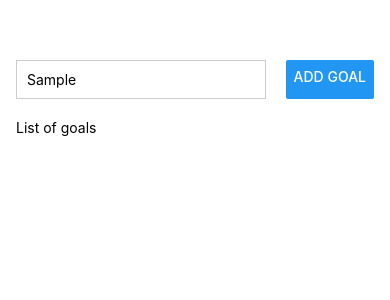
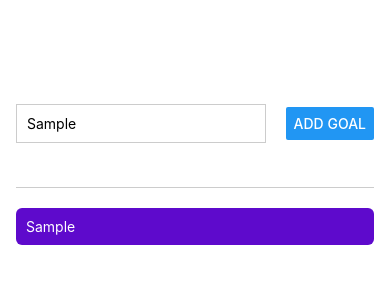
Before and after one commit to aman-maharshi/react-native-projects, a React Native app in the folder goal-list-app/: screen / in a window 390 px wide. Both pictures are taken after typing "Sample" into the empty fields and a click on the button "ADD GOAL". Shown: the top 300 px of the page. Built offline with nearby package versions, Linux system fonts and the light colour scheme.

Commit message:
add items and show them as list functionality

```diff
--- a/goal-list-app/App.js
+++ b/goal-list-app/App.js
@@ -4,14 +4,17 @@ import { StyleSheet, Text, View, TextInput, Button } from "react-native"
 const styles = StyleSheet.create({
     appContainer: {
         paddingTop: 60,
-        paddingHorizontal: 16
+        paddingHorizontal: 16,
+        flex: 1
     },
     inputContainer: {
+        flex: 1,
         flexDirection: "row",
         justifyContent: "space-between",
-        marginBottom: 20
-        // borderWidth: 1,
-        // borderColor: "red"
+        alignItems: "center",
+        marginBottom: 20,
+        borderBottomWidth: 1,
+        borderColor: "#cccccc"
     },
     textInput: {
         flex: 1,
@@ -19,6 +22,18 @@ const styles = StyleSheet.create({
         borderColor: "#cccccc",
         marginRight: 20,
         padding: 10
+    },
+    goalsContainer: {
+        flex: 5
+    },
+    goalItem: {
+        padding: 10,
+        marginBottom: 14,
+        borderRadius: 6,
+        backgroundColor: "#5e0acc"
+    },
+    goalText: {
+        color: "white"
     }
 })
 
@@ -26,19 +41,26 @@ const App = () => {
     const [goal, setGoal] = useState("")
     const [goalList, setGoalList] = useState([])
 
-    const addGoal = () => {
-        setGoalList(prevGoals => setGoalList([goal, ...prevGoals]))
-        setGoal("")
+    const handleGoalInputChange = value => {
+        setGoal(value)
+    }
+
+    const handleAddGoal = () => {
+        setGoalList(prevGoalList => [...prevGoalList, goal])
     }
 
     return (
         <View style={styles.appContainer}>
             <View style={styles.inputContainer}>
-                <TextInput style={styles.textInput} placeholder="Your course goal!"></TextInput>
-                <Button title="Add Goal"></Button>
+                <TextInput onChangeText={handleGoalInputChange} style={styles.textInput} placeholder="Your course goal!"></TextInput>
+                <Button onPress={handleAddGoal} title="Add Goal"></Button>
             </View>
-            <View>
-                <Text>List of goals</Text>
+            <View style={styles.goalsContainer}>
+                {goalList.map(item => (
+                    <View key={item} style={styles.goalItem}>
+                        <Text style={styles.goalText}>{item}</Text>
+                    </View>
+                ))}
             </View>
         </View>
     )
```
